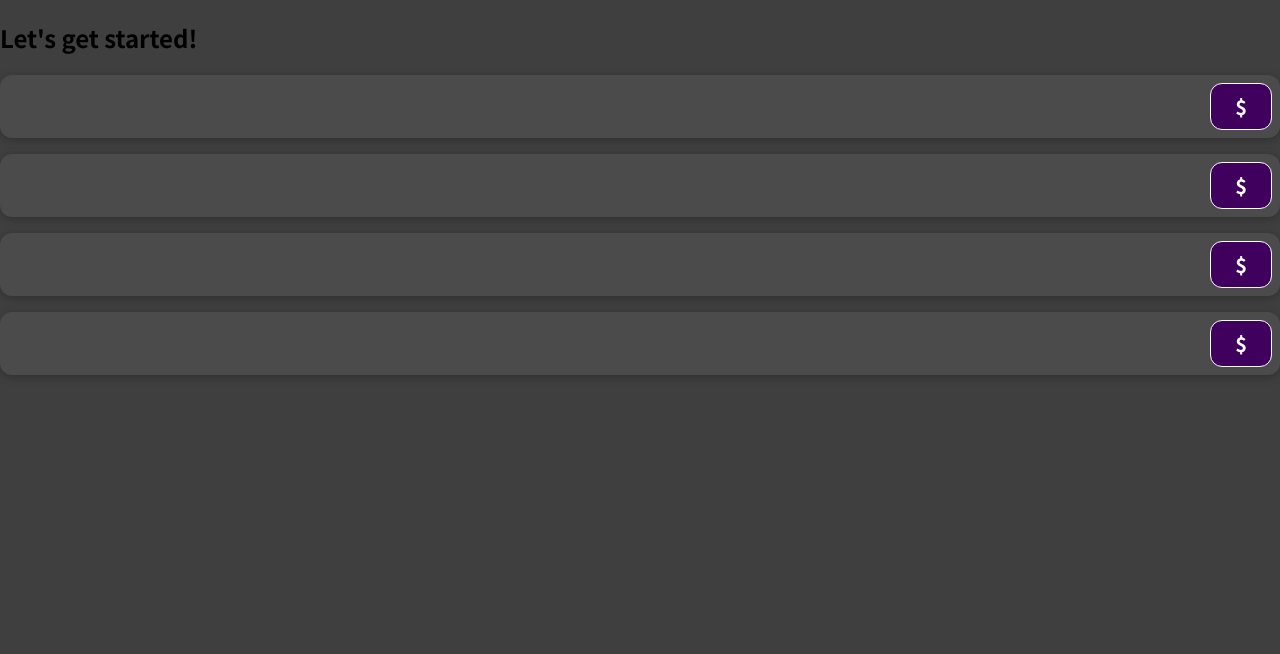
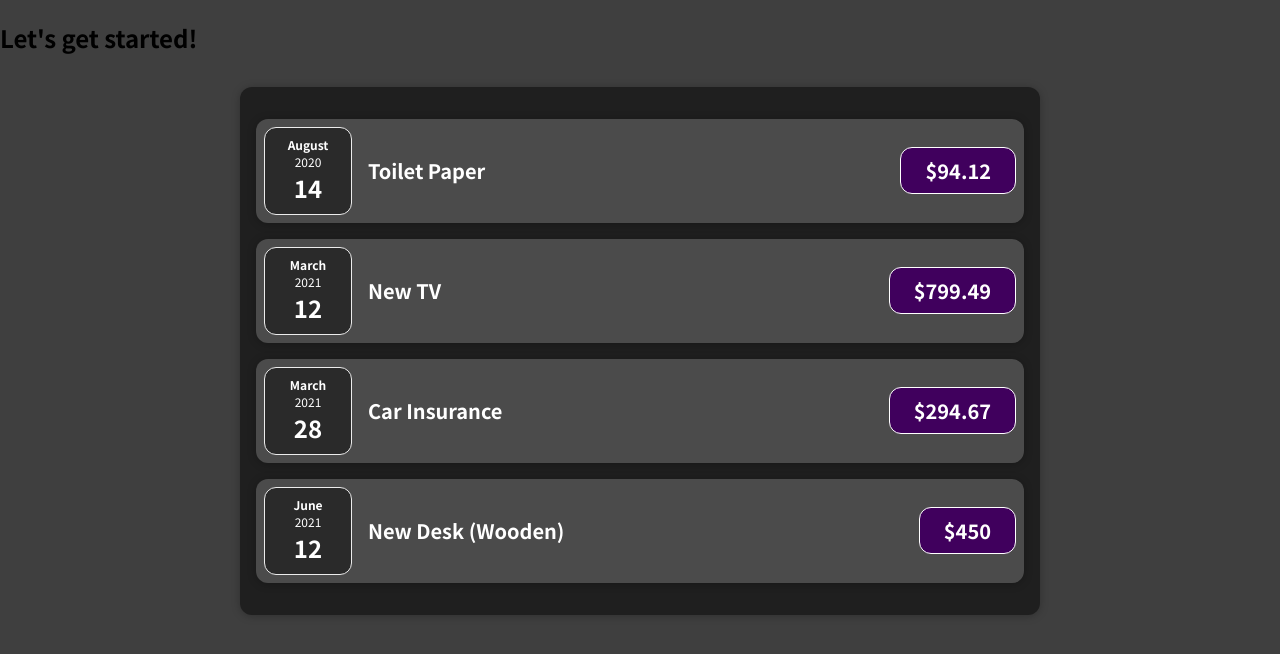
Before and after one commit to AayushMehta/react, a React (Create React App) app in the folder first/: page / in a window 1280 px wide. Shown: the top 654 px of the page. Built offline with nearby package versions, Linux system fonts and the light colour scheme.

Commit message:
conponents

```diff
--- a/first/src/App.js
+++ b/first/src/App.js
@@ -1,5 +1,8 @@
-import ExpenseItem from "./components/ExpenseItem";
-function App() {
+import React from "react";
+
+import Expenses from "./components/Expenses";
+
+const App = () => {
   const expenses = [
     {
       id: "e1",
@@ -21,31 +24,20 @@
       date: new Date(2021, 5, 12),
     },
   ];
+
+  // return React.createElement(
+  //   'div',
+  //   {},
+  //   React.createElement('h2', {}, "Let's get started!"),
+  //   React.createElement(Expenses, { items: expenses })
+  // );
+
   return (
     <div>
       <h2>Let's get started!</h2>
-      <ExpenseItem>
-        amount={expenses[0].amount}
-        title={expenses[0].title}
-        date={expenses[0].date}
-      </ExpenseItem>
-      <ExpenseItem>
-        title={expenses[1].title}
-        amount={expenses[1].amount}
-        date={expenses[1].date}
-      </ExpenseItem>
-      <ExpenseItem>
-        title={expenses[2].title}
-        amount={expenses[2].amount}
-        date={expenses[2].date}
-      </ExpenseItem>
-      <ExpenseItem>
-        title={expenses[3].title}
-        amount={expenses[3].amount}
-        date={expenses[3].date}
-      </ExpenseItem>
+      <Expenses items={expenses} />
     </div>
   );
-}
+};
 
 export default App;
--- /dev/null
+++ b/first/src/components/Card.css
@@ -0,0 +1,4 @@
+.card {
+  border-radius: 12px;
+  box-shadow: 0 1px 8px rgba(0, 0, 0, 0.25);
+}
--- /dev/null
+++ b/first/src/components/Card.js
@@ -0,0 +1,9 @@
+import "./Card.css";
+
+function Card(props) {
+  const classes = "card " + props.className;
+
+  return <div className={classes}>{props.children}</div>;
+}
+
+export default Card;
--- /dev/null
+++ b/first/src/components/ExpenseDate.css
@@ -0,0 +1,26 @@
+.expense-date {
+  display: flex;
+  flex-direction: column;
+  width: 5.5rem;
+  height: 5.5rem;
+  border: 1px solid #ececec;
+  background-color: #2a2a2a;
+  color: white;
+  border-radius: 12px;
+  align-items: center;
+  justify-content: center;
+}
+
+.expense-date__month {
+  font-size: 0.75rem;
+  font-weight: bold;
+}
+
+.expense-date__year {
+  font-size: 0.75rem;
+}
+
+.expense-date__day {
+  font-size: 1.5rem;
+  font-weight: bold;
+}
--- /dev/null
+++ b/first/src/components/ExpenseDate.js
@@ -0,0 +1,19 @@
+import React from "react";
+
+import "./ExpenseDate.css";
+
+const ExpenseDate = (props) => {
+  const month = props.date.toLocaleString("en-US", { month: "long" });
+  const day = props.date.toLocaleString("en-US", { day: "2-digit" });
+  const year = props.date.getFullYear();
+
+  return (
+    <div className="expense-date">
+      <div className="expense-date__month">{month}</div>
+      <div className="expense-date__year">{year}</div>
+      <div className="expense-date__day">{day}</div>
+    </div>
+  );
+};
+
+export default ExpenseDate;
--- a/first/src/components/ExpenseItem.css
+++ b/first/src/components/ExpenseItem.css
@@ -2,10 +2,8 @@
   display: flex;
   justify-content: space-between;
   align-items: center;
-  box-shadow: 0 2px 8px rgba(0, 0, 0, 0.25);
   padding: 0.5rem;
   margin: 1rem 0;
-  border-radius: 12px;
   background-color: #4b4b4b;
 }
 
--- a/first/src/components/ExpenseItem.js
+++ b/first/src/components/ExpenseItem.js
@@ -1,14 +1,19 @@
+import React from "react";
+
+import ExpenseDate from "./ExpenseDate";
+import Card from "./Card";
 import "./ExpenseItem.css";
-function ExpenseItem(props) {
+
+const ExpenseItem = (props) => {
   return (
-    <div className="expense-item">
-      <div>{props.date}</div>
+    <Card className="expense-item">
+      <ExpenseDate date={props.date} />
       <div className="expense-item__description">
         <h2>{props.title}</h2>
         <div className="expense-item__price">${props.amount}</div>
       </div>
-    </div>
+    </Card>
   );
-}
+};
 
 export default ExpenseItem;
--- /dev/null
+++ b/first/src/components/Expenses.css
@@ -0,0 +1,7 @@
+.expenses {
+  padding: 1rem;
+  background-color: rgb(31, 31, 31);
+  margin: 2rem auto;
+  width: 50rem;
+  max-width: 95%;
+}
--- /dev/null
+++ b/first/src/components/Expenses.js
@@ -0,0 +1,34 @@
+import React from "react";
+
+import ExpenseItem from "./ExpenseItem";
+import Card from "./Card";
+import "./Expenses.css";
+
+const Expenses = (props) => {
+  return (
+    <Card className="expenses">
+      <ExpenseItem
+        title={props.items[0].title}
+        amount={props.items[0].amount}
+        date={props.items[0].date}
+      />
+      <ExpenseItem
+        title={props.items[1].title}
+        amount={props.items[1].amount}
+        date={props.items[1].date}
+      />
+      <ExpenseItem
+        title={props.items[2].title}
+        amount={props.items[2].amount}
+        date={props.items[2].date}
+      />
+      <ExpenseItem
+        title={props.items[3].title}
+        amount={props.items[3].amount}
+        date={props.items[3].date}
+      />
+    </Card>
+  );
+};
+
+export default Expenses;
```
Also changed, not shown: 1 other file (tests, documents, lock files or other folders).
